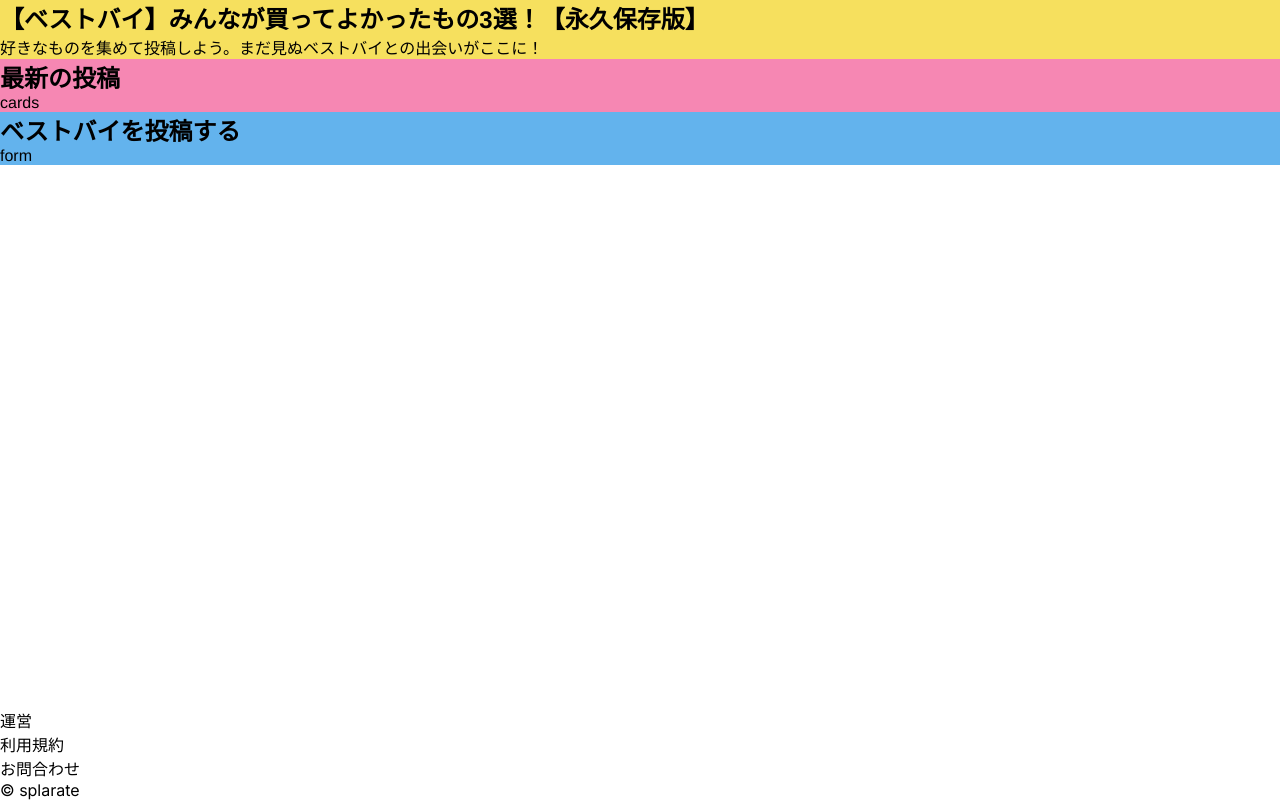
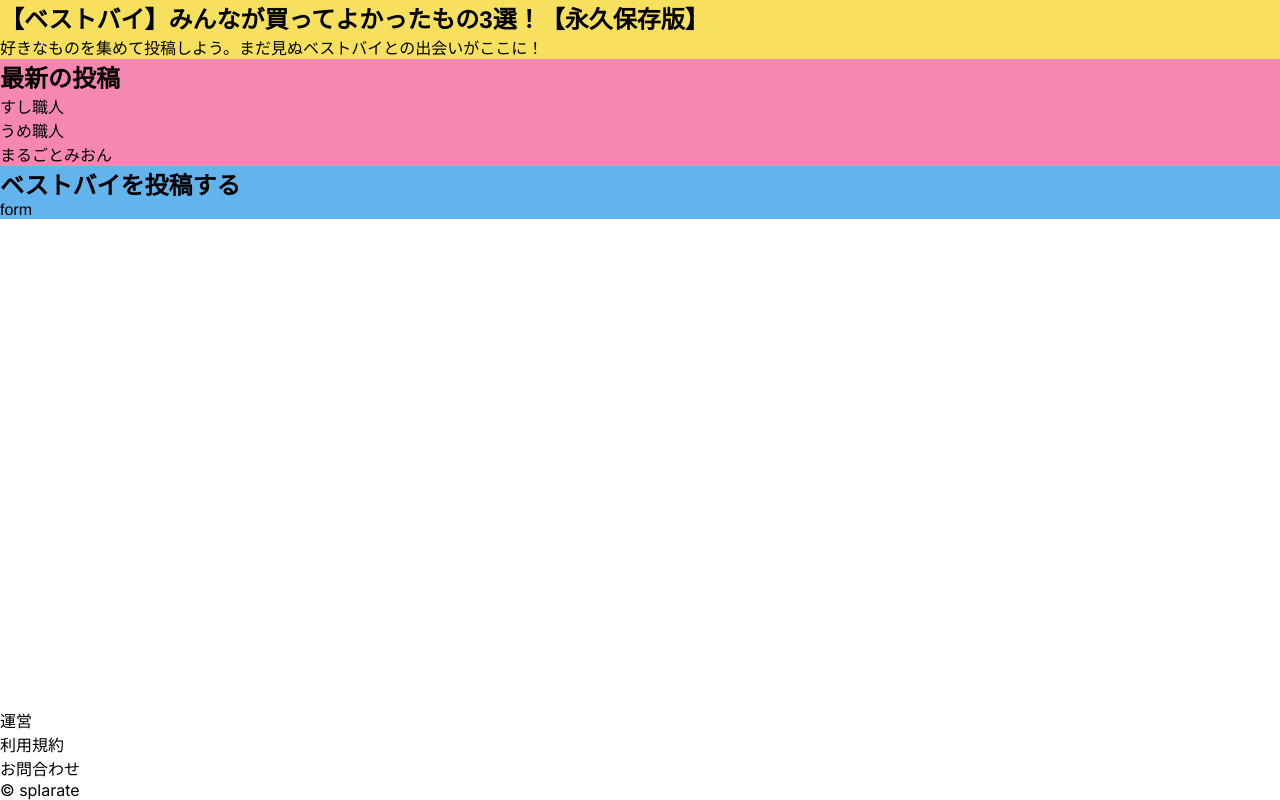
Before and after one commit to sushidesu/bestbuy, a Next.js app: page / in a window 1280 px wide. Built offline with nearby package versions, Linux system fonts and the light colour scheme.

Commit message:
best buy card

```diff
--- a/src/app/page.tsx
+++ b/src/app/page.tsx
@@ -2,10 +2,13 @@ import { FC } from "react"
 import { clsx } from "clsx"
 
 import styles from "./page.module.css"
+import { BestBuyCardList } from "@/features/BestBuyCardList"
 
 const TITLE = "【ベストバイ】みんなが買ってよかったもの3選！【永久保存版】"
 const DESCRIPTION =
   "好きなものを集めて投稿しよう。まだ見ぬベストバイとの出会いがここに！"
+
+const sampleCards: string[] = ["すし職人", "うめ職人", "まるごとみおん"]
 
 const Home: FC = () => {
   return (
@@ -16,7 +19,9 @@ const Home: FC = () => {
       </section>
       <section className={clsx(styles["section"], styles["cute"])}>
         <h2>最新の投稿</h2>
-        <div>cards</div>
+        <BestBuyCardList
+          cards={sampleCards.map((title) => ({ id: title, title }))}
+        />
       </section>
       <section className={clsx(styles["section"], styles["cool"])}>
         <h2>ベストバイを投稿する</h2>
--- /dev/null
+++ b/src/features/BestBuyCard.tsx
@@ -0,0 +1,20 @@
+import { FC } from "react"
+
+type BestBuyCardProps = {
+  title: string
+}
+
+export const BestBuyCard: FC<BestBuyCardProps> = ({ title }) => {
+  return (
+    <div>
+      <div>
+        <div />
+        <div />
+        <div />
+      </div>
+      <div>
+        <p>{title}</p>
+      </div>
+    </div>
+  )
+}
--- /dev/null
+++ b/src/features/BestBuyCardList.tsx
@@ -0,0 +1,21 @@
+import { FC } from "react"
+import { BestBuyCard } from "./BestBuyCard"
+
+type BestBuyCardListProps = {
+  cards: {
+    id: string
+    title: string
+  }[]
+}
+
+export const BestBuyCardList: FC<BestBuyCardListProps> = ({ cards }) => {
+  return (
+    <ul>
+      {cards.map((card) => (
+        <li key={card.id}>
+          <BestBuyCard title={card.title} />
+        </li>
+      ))}
+    </ul>
+  )
+}
```
